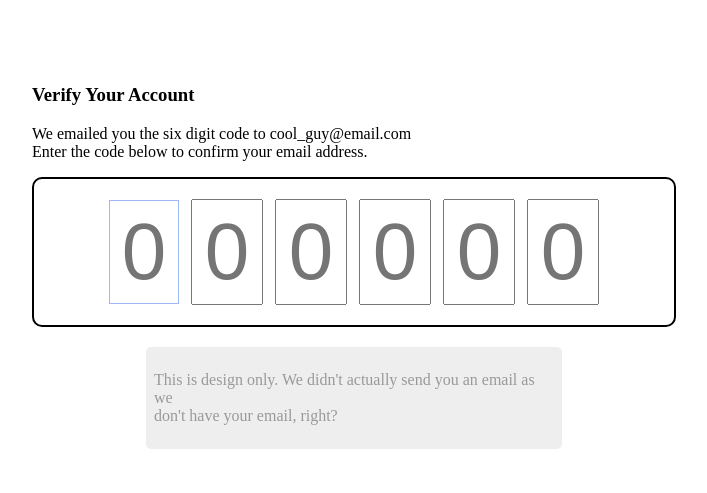
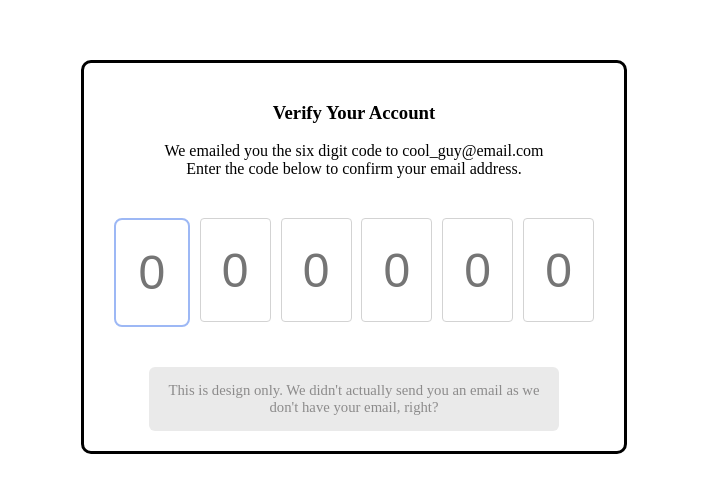
Before and after one commit to Naman1d/HTML-CSS-Project---HTML-Input-types-Input-attributes-Input-type-search-List---ipf8zl6o9xm7, a plain HTML site: page index.html in a window 1280 px wide. Shown: the part 143-636 px from the top of the page, without its empty margins (286-993 px from the left). Drawn offline with Linux system fonts and the light colour scheme.

Commit message:
Update styles.css

```diff
--- a/styles.css
+++ b/styles.css
@@ -1,44 +1,72 @@
 
-body, html {
+body,
+html {
     margin: 0;
     padding: 0;
 }
+
 .screen-wrapper {
     width: 100vw;
     height: 100vh;
-
     display: flex;
     justify-content: center;
     align-items: center;
 }
-.otp-container {
-    width: 600px;
+
+.container {
+    width: 500px;
+    border: 3px solid black;
     padding: 20px;
-    border: 2px solid black;
     border-radius: 10px;
+}
+
+h3 {
     text-align: center;
 }
+
+.info {
+    text-align: center;
+    font-size: 1rem;
+}
+
+.otp-container {
+    display: flex;
+    justify-content: space-evenly;
+    margin: 40px 0;
+}
+
 .otp-input {
-    width: 64px;
+    width: 65px;
     height: 100px;
-    font-size: 80px;
+    font-size: 3rem;
     text-align: center;
-    margin: 0 4px;
+    border: 1px solid lightgray;
+    /* margin: 0 px; */
+    border-radius: 4px;
+    outline: none;
+
 }
+
 .otp-input:focus {
-    outline: none;
+    border: 2px solid #9db8f5;
+    border-radius: 8px;
+    width: 68px;
+    height: 103px;
+}
+
+
+.otp-input:not(:placeholder-shown) {
     border: 1px solid #9db8f5;
+    box-shadow: 0 3px 5px rgb(215, 212, 212);
 }
-.otp-input:not(:placeholder-shown)
-{
-    box-shadow: 0 1px 1px 0 #9db8f5;
+
+.footer {
+    text-align: center;
+    background-color: #eaeaea;
+    color: #8c8b8b;
+    width: 380px;
+    margin: auto;
+    border-radius: 6px;
+    padding: 15px;
+    font-size: 0.92rem;
 }
-.foot-note {
-    background-color: #eeeeee;
-    color: #999;
-    width: 400px;
-    border-radius: 5px;
-    margin: auto;
-    margin-top: 20px;
-    padding: 8px;
-}
```
